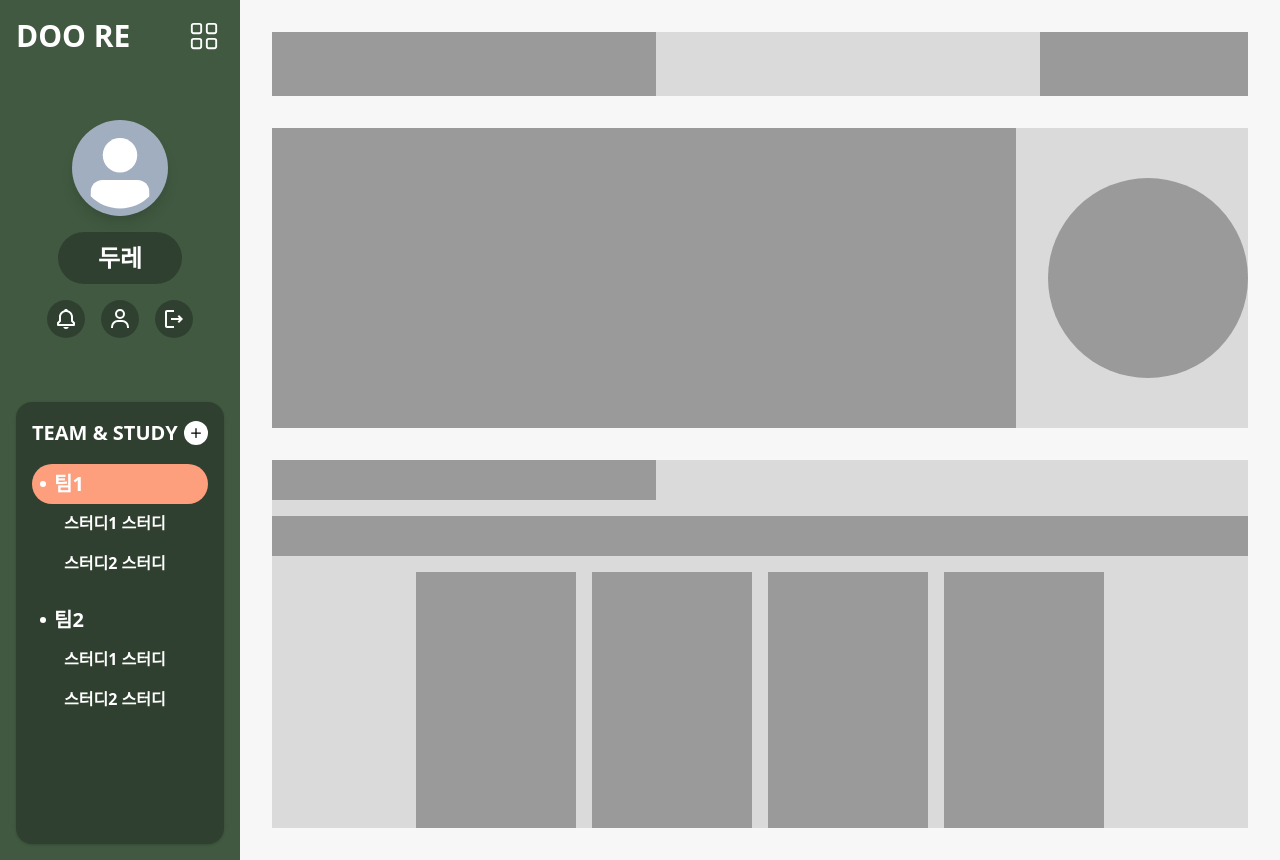
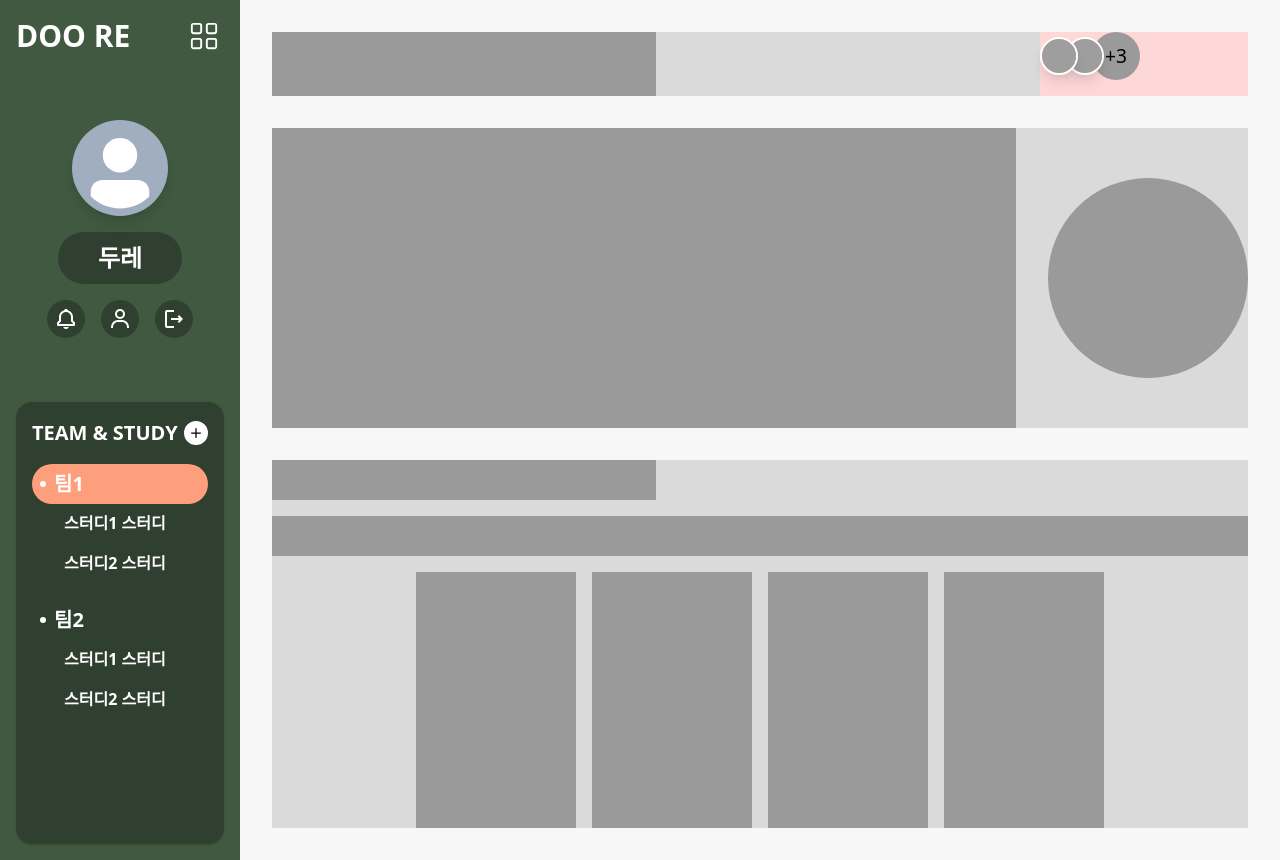
Before and after one commit to BDD-CLUB/01-doo-re-front, a Next.js app: page /team/1 in a window 1280 px wide. Built offline with nearby package versions, Linux system fonts and the light colour scheme; grey boxes are pictures that could not be loaded.

Commit message:
feat : teamMember 컴포넌트 생성 및 수정

```diff
--- a/src/app/team/[teamId]/page.tsx
+++ b/src/app/team/[teamId]/page.tsx
@@ -1,4 +1,6 @@
 import { Box, Flex, Grid, GridItem } from '@chakra-ui/react';
+
+import TeamMember from '@/containers/team/teamMember';
 
 const Page = () => {
   return (
@@ -7,7 +9,10 @@ const Page = () => {
         {/* TODO 이름 + 소개글 컴포넌트 */}
         <Box w="96" h="16" bg="gray.200" />
         {/* TODO 팀원 목록, 초대링크 버튼 */}
-        <Box w="52" h="16" bg="gray.200" />
+
+        <Box w="52" h="16" bg="red.100">
+          <TeamMember />
+        </Box>
       </Flex>
 
       <Flex align="center" flex="1" gap="8" bg="gray.100">
--- /dev/null
+++ b/src/containers/team/teamMember/index.tsx
@@ -0,0 +1,14 @@
+import { Avatar, AvatarGroup } from '@chakra-ui/react';
+
+const TeamMember = () => {
+  return (
+    <AvatarGroup max={2} size="md">
+      <Avatar name="Ryan Florence" src="https://bit.ly/ryan-florence" />
+      <Avatar name="Segun Adebayo" src="https://bit.ly/sage-adebayo" />
+      <Avatar name="Kent Dodds" src="https://bit.ly/kent-c-dodds" />
+      <Avatar name="Prosper Otemuyiwa" src="https://bit.ly/prosper-baba" />
+      <Avatar name="Christian Nwamba" src="https://bit.ly/code-beast" />
+    </AvatarGroup>
+  );
+};
+export default TeamMember;
```
Also changed, not shown: src/containers/team/teamMember/types.ts (added), src/mocks/teamMember.ts (added).
